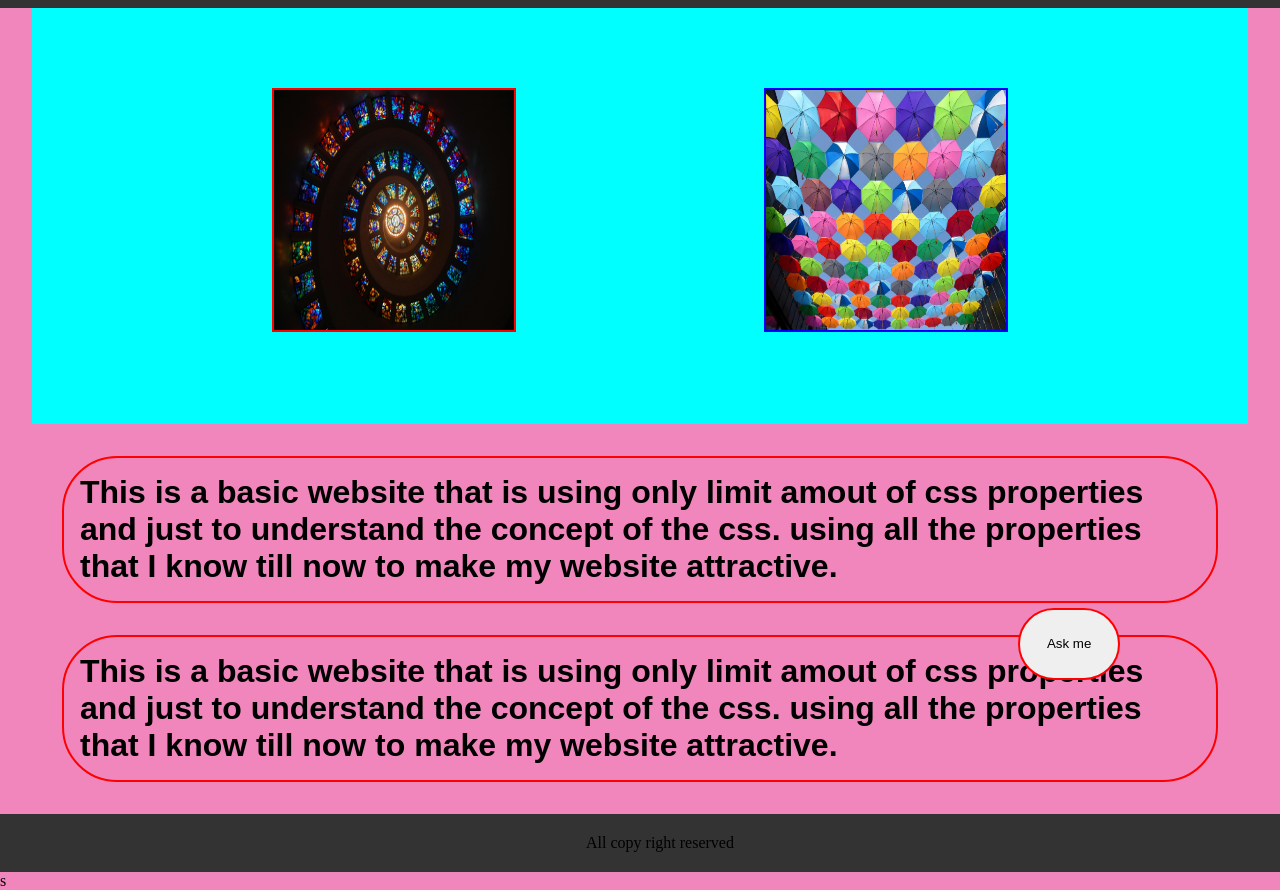
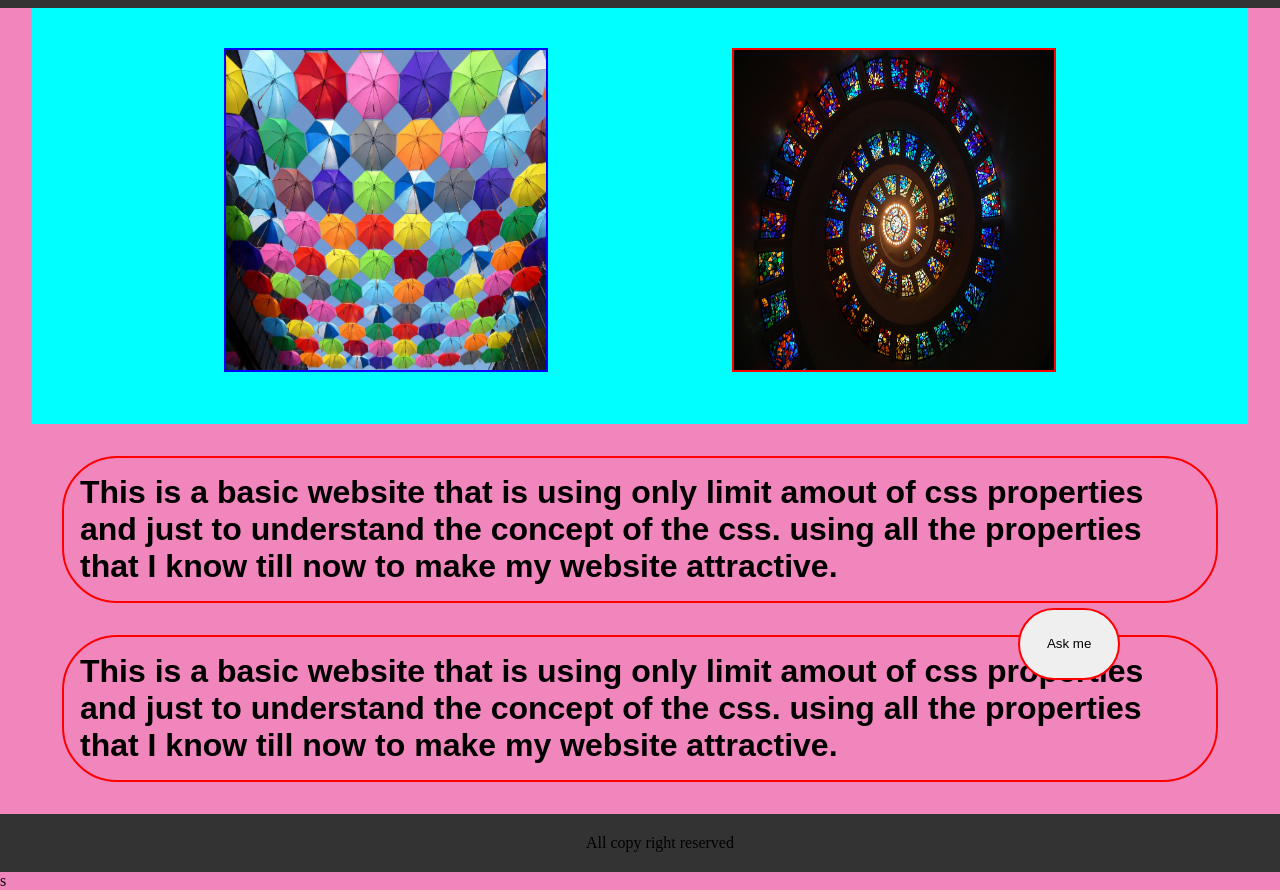
Before and after one commit to Naushad-7/Web-Dev, a plain HTML site: page projects/project_5.html in a window 1280 px wide. Shown: the part 40-930 px from the top of the page. Drawn offline with Linux system fonts and the light colour scheme.

Commit message:
Added sticky border working and Change the img position and added margin

```diff
--- a/projects/project_5.css
+++ b/projects/project_5.css
@@ -11,13 +11,14 @@ body{
 .container{
     width: 100vw;
     text-align: center;
+    position:sticky;
+    top: 0;
 }
 
 .navbar{
     background-color: #333;
     font-size: x-large;
     padding: 10px;
-    position: sticky;
 }
 
 .navbar span{
@@ -34,31 +35,34 @@ body{
     background-color: aqua;
     width:95vw;
     height: 26em;
+    text-align: center;
     margin: auto;
-    position: relative;
+}
+
+.leftImg, .rightImg{
+    display: inline-block;
+    margin: 40px 90px;
+
+}
+
+.leftImg img{
+    display: inline-block;
+    border: 2px solid red;
+    width: 20em;
+    height: 20em;
+    margin: auto;
 
 }
 
 
-.leftImg img{
-    border: 2px solid red;
-    width: 15em;
-    height: 15em;
-    float: left;
-    position: relative;
-    top: 5em;
-    left: 15em;
 
-}
 
 .rightImg img{
+    display: inline-block;
     border: 2px solid blue;
-    width: 15em;
-    height: 15em;
-    float: right;
-    position: relative;
-    top: 5em;
-    right: 15em;
+    width: 20em;
+    height: 20em;
+    margin: auto;
 }
 
 
--- a/projects/project_5.html
+++ b/projects/project_5.html
@@ -17,11 +17,14 @@
     </div>
 
     <section class="displayImage">
-        <div class="rightImg">
-            <img src="project Pic/Umbrella.jpg" alt="">
-        </div>
-        <div class="leftImg">
-            <img src="project Pic/colorfulGlassRoof.jpg" alt="">
+        <div class="inline">
+
+            <div class="rightImg">
+                <img src="project Pic/Umbrella.jpg" alt="">
+            </div>
+            <div class="leftImg">
+                <img src="project Pic/colorfulGlassRoof.jpg" alt="">
+            </div>
         </div>
     </section>
 
```
